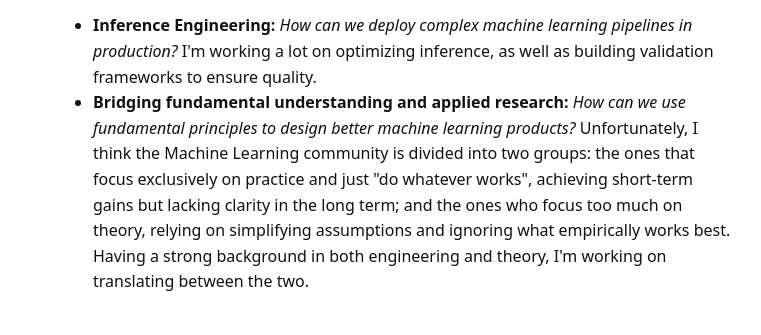
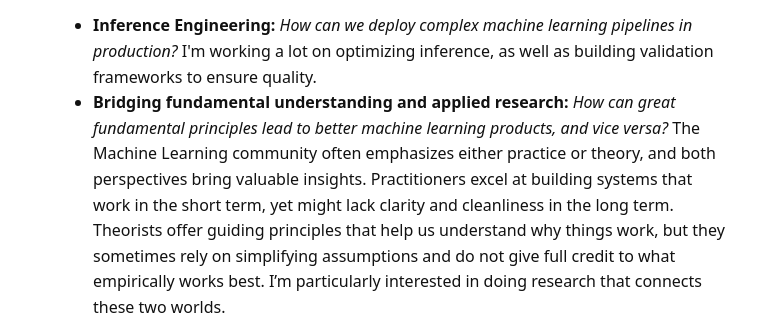
Before and after one commit to r-buitrago/r-buitrago.github.io, a plain HTML site: page index.html in a window 1280 px wide. Shown: the part 177-512 px from the top of the page, 407-1168 px from the left. Drawn offline with Linux system fonts and the light colour scheme.

Commit message:
fleshing out

```diff
--- a/index.html
+++ b/index.html
@@ -169,14 +169,13 @@
             I'm working a lot on optimizing inference, as well as building validation frameworks
             to ensure quality.  </li>
           <li><strong>Bridging fundamental understanding and applied research:</strong>
-            <em>How can we use fundamental principles to design better machine learning products?</em>
-            Unfortunately, I think the Machine Learning community is divided into two groups:
-            the ones that focus exclusively on practice and just "do whatever works",
-            achieving short-term gains but lacking clarity in the long term;
-            and the ones who focus too much on theory, relying on simplifying assumptions
-            and ignoring what empirically works best.
-            Having a strong background in both engineering and theory, I'm working on translating
-            between the two.
+            <em>How can great fundamental principles lead to better machine learning products, and vice versa?</em>
+            The Machine Learning community often emphasizes either practice or theory, and both perspectives bring valuable insights.
+            Practitioners excel at building systems that work in the short term,
+            yet might lack clarity and cleanliness in the long term.
+            Theorists offer guiding principles that help us understand why things work,
+            but they sometimes rely on simplifying assumptions and do not give full credit to what empirically works best.
+            I’m particularly interested in doing research that connects these two worlds.
           </li>
         </ul>
       </section>
```
